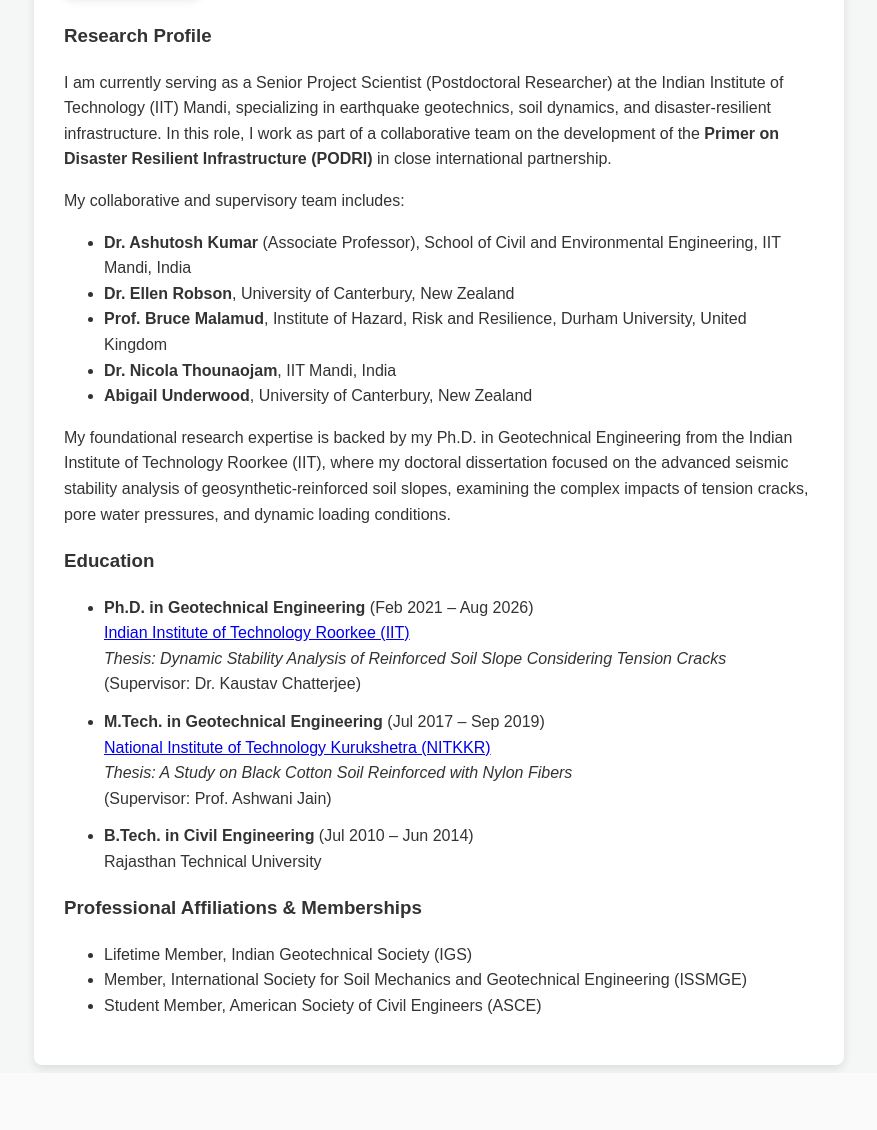
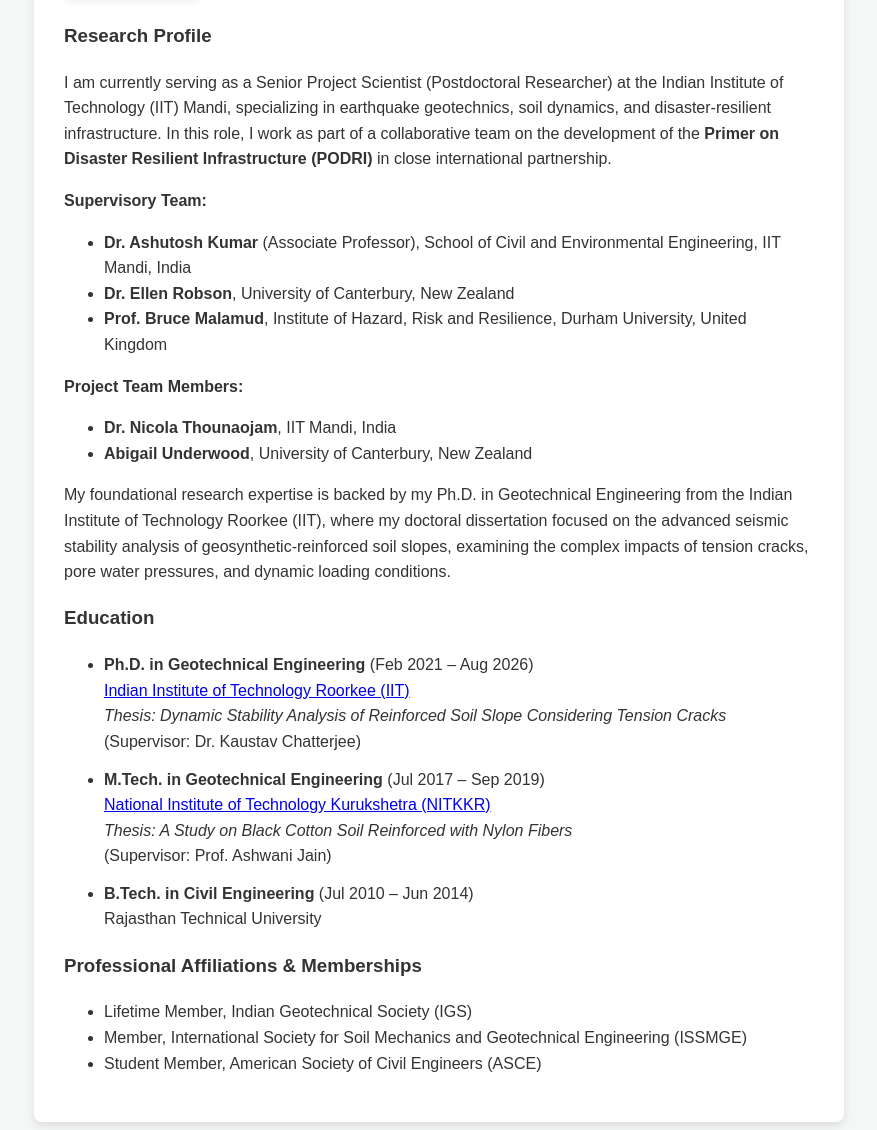
Before and after one commit to pkm7814/my-professional-website, a Flask app: page /about in a window 1280 px wide. Shown: the part 296-1426 px from the top of the page, without its empty margins (201-1078 px from the left). Before the commit the page ends 1367 px from the top, so only its background shows below. Run offline with Flask 3, Linux system fonts and the light colour scheme.

Commit message:
Separate supervisors and project team members on About page

```diff
--- a/templates/about.html
+++ b/templates/about.html
@@ -45,11 +45,15 @@
             <h3>Research Profile</h3>
             <p>I am currently serving as a Senior Project Scientist (Postdoctoral Researcher) at the Indian Institute of Technology (IIT) Mandi, specializing in earthquake geotechnics, soil dynamics, and disaster-resilient infrastructure. In this role, I work as part of a collaborative team on the development of the <strong>Primer on Disaster Resilient Infrastructure (PODRI)</strong> in close international partnership.</p>
 
-            <p>My collaborative and supervisory team includes:</p>
+            <p><strong>Supervisory Team:</strong></p>
             <ul>
                 <li><strong>Dr. Ashutosh Kumar</strong> (Associate Professor), School of Civil and Environmental Engineering, IIT Mandi, India</li>
                 <li><strong>Dr. Ellen Robson</strong>, University of Canterbury, New Zealand</li>
                 <li><strong>Prof. Bruce Malamud</strong>, Institute of Hazard, Risk and Resilience, Durham University, United Kingdom</li>
+            </ul>
+
+            <p><strong>Project Team Members:</strong></p>
+            <ul>
                 <li><strong>Dr. Nicola Thounaojam</strong>, IIT Mandi, India</li>
                 <li><strong>Abigail Underwood</strong>, University of Canterbury, New Zealand</li>
             </ul>
```
